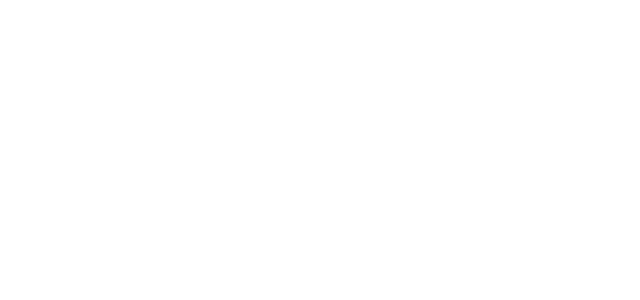
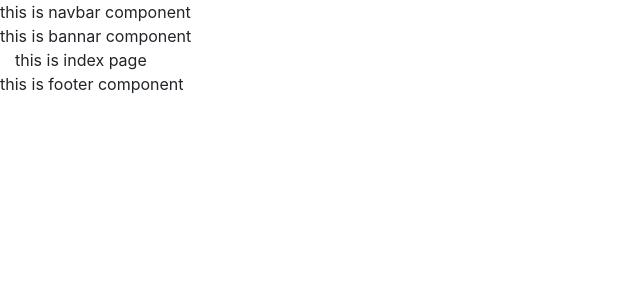
Before and after one commit to RezwanFaruque/JobPot, a Vue app: page / in a window 1280 px wide. Shown: the top 300 px of the page, without its empty margins (0-640 px from the left). Built offline with nearby package versions, Linux system fonts and the light colour scheme.

Commit message:
layout setup complete with dynamic routing

```diff
--- a/src/App.vue
+++ b/src/App.vue
@@ -1,8 +1,8 @@
 <template>
   <div id="app">
-
+      <component :is="layout">
         <router-view></router-view>
-
+      </component>
   </div>
 </template>
 
@@ -13,6 +13,13 @@
   name: 'App',
   components: {
 
+  },
+  computed: {
+    // return dynamic layout
+    layout(){
+      return (this.$route.meta.layout);
+    }
   }
+
 }
 </script>
--- a/src/routers/routes.js
+++ b/src/routers/routes.js
@@ -5,7 +5,7 @@
 // creating routes for every page
 export default [
     {
-        path: "/index",
+        path: "/",
         name: "index",
         meta: {
             layout: "guest-layout",
```
